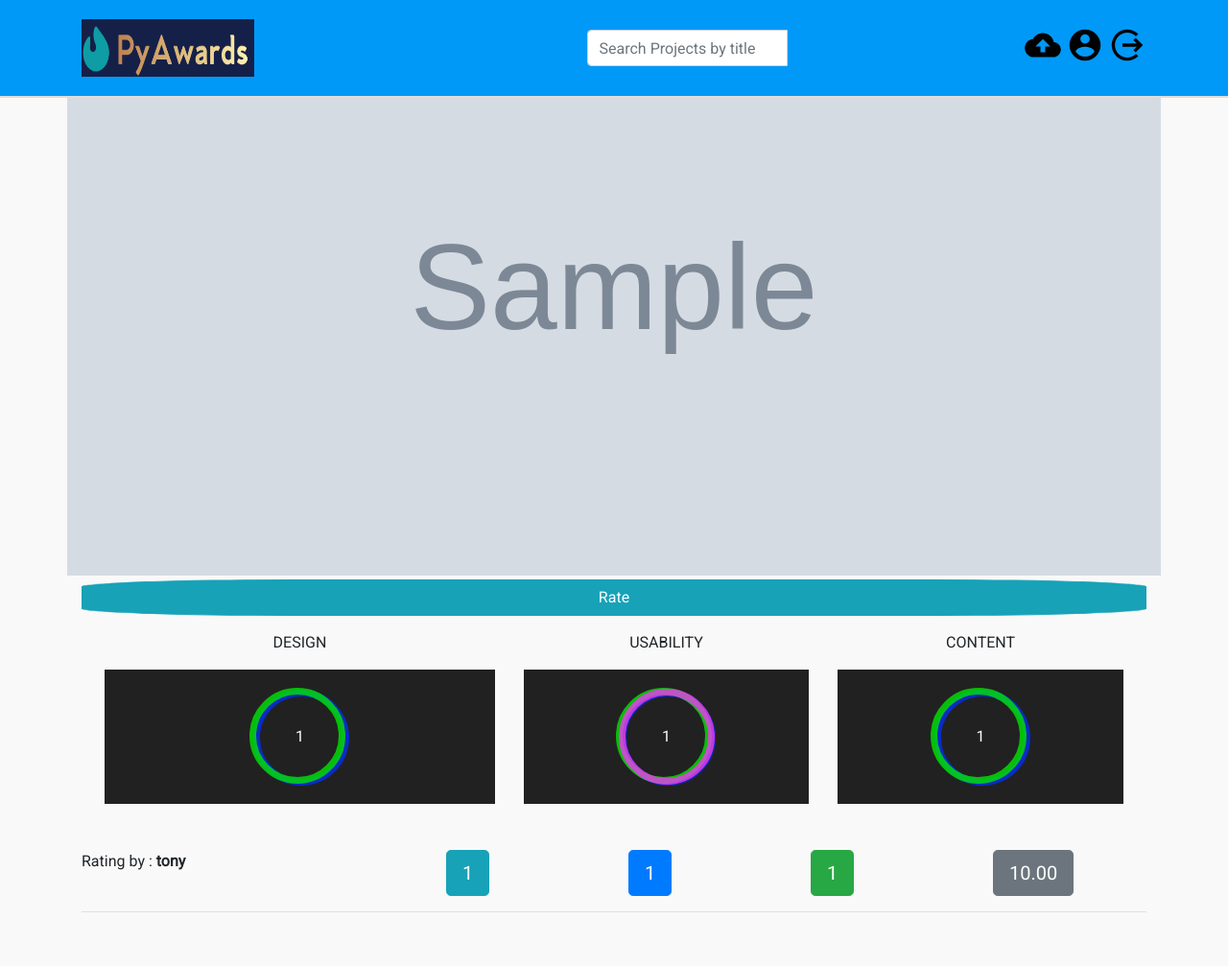
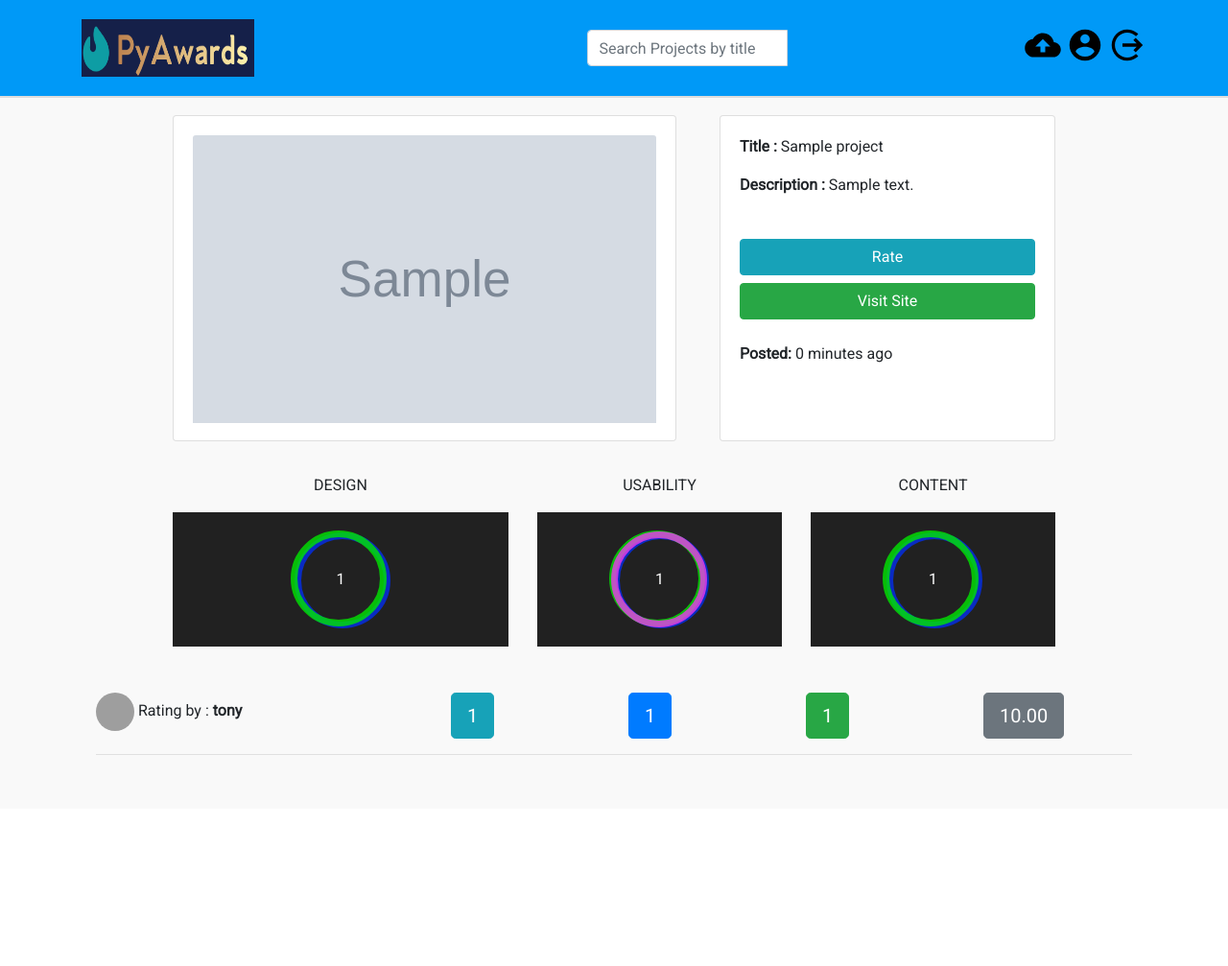
Before and after one commit to TonyKioko/Awwards, a Django app: page /project_details/1 in a window 1280 px wide. Shown: the whole page at 96% size. After the commit the page ends 787 px from the top, so only its background shows below. Run offline with Django 3.2, Linux system fonts and the light colour scheme; a user stored in the database is signed in; data comes from the database, SQL or seed files in the repository; tables that the repository leaves empty hold one stand-in row (values such as "Sample post"); grey boxes marked "Sample" are stand-in pictures; some libraries are stand-ins or nearby versions; grey boxes are pictures that could not be loaded.

Commit message:
profile projects not showing properly

```diff
--- a/app/templates/project_details.html
+++ b/app/templates/project_details.html
@@ -199,67 +199,71 @@
 
 .progress .title {position: relative;z-index: 100;}
 
-.progress .overlay {
-    width: 50%;
-    height: 100%;
-    position: absolute;
-    top: 0;
-    left: 0;
-    z-index: 1;
-    background-color: #07070c
-}
 
-.progress .left, .progress .right {
-    width: 50%;
-    height: 100%;
-    position: absolute;
-    top: 0;
-    left: 0;
-    border: 10px solid #222235;
-    border-radius: 100px 0px 0px 100px;
-    border-right: 0;
-    transform-origin: right;
-}
 
-.progress .left {animation: load1 1s linear forwards;}
-
-.progress:nth-of-type(2) .right, .progress:nth-of-type(3) .right {animation: load2 .5s linear forwards 1s;}
-
-.progress:last-of-type .right, .progress:first-of-type .right {animation: load3 .8s linear forwards 1s;}
-
-@keyframes load1 {
-    0% {transform: rotate(0deg);}
-
-    100% {transform: rotate(180deg);}
-}
-
-@keyframes load2 {
-    0% {z-index: 100;transform: rotate(180deg);}
-
-    100% {z-index: 100;transform: rotate(270deg);}
-}
-
-@keyframes load3 {
-    0% {z-index: 100;transform: rotate(180deg);}
-
-    100% {
-        z-index: 100;transform: rotate(315deg);}
-}
 </style>
 
 <div class="container">
-  <div class="row">
-    <!-- <div class="projectimage" style='background-image:url("{{project.image.url}}")'> -->
-    <!--  -->
+  <div class="row" style="margin-top:120px;">
+<div class="col-md-1"></div>
+    <div class="col-sm-12 col-md-5 col-lg-4">
 
-    <img src="{{project.image.url}}" alt="" style="width:100%;height:600px;">
-  </div <div class="row">
-  <!-- <div class="projectimage" style='background-image:url("{{project.image.url}}")'> -->
-  <!--  -->
-  <p>
+  <div class="card" style="height:340px;width:150%;margin-bottom:10px;">
+    <div class="card-body">
+      <!-- <a href="{{project.link}}"> -->
+        <a href="{% url 'projectdetails' id=project.id %}">
+
+          <img class="card-img-top mb-10" src="{{project.image.url}}" style="height:300px;">
+        </a>
+
+      <!-- </a> -->
+        <!-- <a href="{% url 'review' project_id=project.id%}" class="btn btn-info btn-block" style="margin-top:4px;border-radius:20%;">Rate</a> -->
+    </div>
+    <div class="card-body">
+      <div class="card-text">
+        <!-- <a href="{% url 'review' project_id=project.id%}" class="btn btn-info btn-block">Rate</a> -->
+      </div>
+    </div>
+  </div>
+</div>
+<div class="col-md-2">
+  <!-- Empty div -->
+</div>
+<div class="col-md-4">
+
+<div class="card" style="height:340px;margin-bottom:10px;">
+<div class="card-body">
+    <p>   <b>Title : </b> {{project.title}} </p>
+
+      <p>
+
+        {% autoescape off %}
+        <b>Description : </b>  {{ project.description  }}
+    {% endautoescape %}
+      </p>
+      <br>
+        <!-- <b> Posted:</b> {{project.timestamp | timesince }} ago -->
+    <a href="{% url 'review' project_id=project.id%}" class="btn btn-info btn-block" style="margin-top:4px;">Rate</a>
+<a href="{{project.link}}" class="btn btn-success btn-block" target="_blank">Visit Site</a>
+<br>
+      <b> Posted:</b> {{project.timestamp | timesince }} ago
+</div>
+<div class="card-body">
+  <div class="card-text">
+    <!-- <a href="{% url 'review' project_id=project.id%}" class="btn btn-info btn-block">Rate</a> -->
+  </div>
+</div>
+</div>
+</div>
+
+<!--  -->
+    <!-- <img src="{{project.image.url}}" alt="" style="width:100%;height:600px;">
+  </div <div class="row"> -->
+
+  <!-- <p>
     <a href="{% url 'review' project_id=project.id%}" class="btn btn-info btn-block" style="margin-top:4px;border-radius:20%;">Rate</a>
 
-  </p>
+  </p> -->
   <!-- <p>
     <b>Posted:</b> {{project.timestamp | timesince }} ago
   </p>
@@ -272,11 +276,10 @@
     {{ project.description  }}
 {% endautoescape %}
   </p> -->
-</div>
 
     </div>
 
-
+<br>
   <div class="row">
 
 
@@ -351,7 +354,8 @@
     {% for review in reviews %}
     <div class="row">
     {% if project.id == review.project.id %}
-    <div class="col-md-2">Rating by : <b> {{review.user.username}}</b></div>
+    <div class="col-md-2"> <img src="https://encrypted-tbn0.gstatic.com/images?q=tbn:ANd9GcT3AeEIETd1WF-w7g5xkFdUfvcX0FK7tH5gV7qiidS1iW4hJFAzzw" style="height:40px;width:40px;border-radius:50%">
+       Rating by : <b> {{review.user.username}}</b></div>
   <div class="col-md-2"></div>
 <div class="col-md-2">
 <button type="button" class="btn btn-info btn-lg">{{review.design}}</button>
--- a/app/templates/registration/profile.html
+++ b/app/templates/registration/profile.html
@@ -72,7 +72,7 @@
   <hr>
   <div class="row">
     {% if projects %}
-    {% if profile.username == user.username %}
+    <!-- {% if profile.username == user.username %} -->
     <h2>You have {{ projects | length}} projects
 <span>
   <a class="btn btn-info btn-block" href="{% url 'add_project' %}" >Add Project</a>
@@ -87,7 +87,7 @@
       This user has {{ projects | length}} projects
   <!-- <a class="btn btn-info btn-block" href="{% url 'add_project' %}" >Add Project</a> -->
     </h3>
-        {%endif%}
+        <!-- {%endif%} -->
     {%endif%}
 {% for project in projects %}
 
```
Also changed, not shown: app/templates/index.html (+66 -2 lines), app/migrations/0045_auto_20181017_0844.py (added), media/profpics/jb_FTtgW2B.jpg (added), media/projectpics/bb.jpeg (added), media/projectpics/ron.jpg (added).
